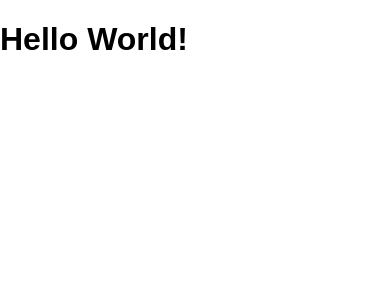
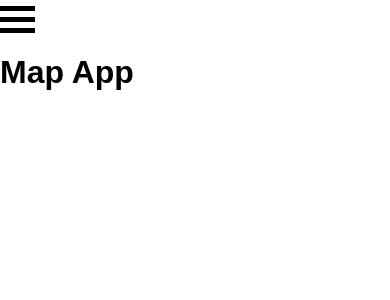
Before and after one commit to imdariusburgan/neighborhood-map, a React (Create React App) app: page / in a window 390 px wide. Shown: the top 300 px of the page. Built offline with nearby package versions, Linux system fonts and the light colour scheme.

Commit message:
Created hamburger menu

```diff
--- a/src/App.css
+++ b/src/App.css
@@ -0,0 +1,6 @@
+.hamburger-menu div {
+  width: 35px;
+  height: 5px;
+  background-color: black;
+  margin: 6px 0;
+}
--- a/src/components/header.js
+++ b/src/components/header.js
@@ -3,9 +3,18 @@ import React, { Component } from "react";
 export default class header extends Component {
   render() {
     return (
-      <div>
-        <h1>Hello World!</h1>
-      </div>
+      <React.Fragment>
+        <header>
+          <nav>
+            <div class="hamburger-menu">
+              <div />
+              <div />
+              <div />
+            </div>
+          </nav>
+          <h1>Map App</h1>
+        </header>
+      </React.Fragment>
     );
   }
 }
```
